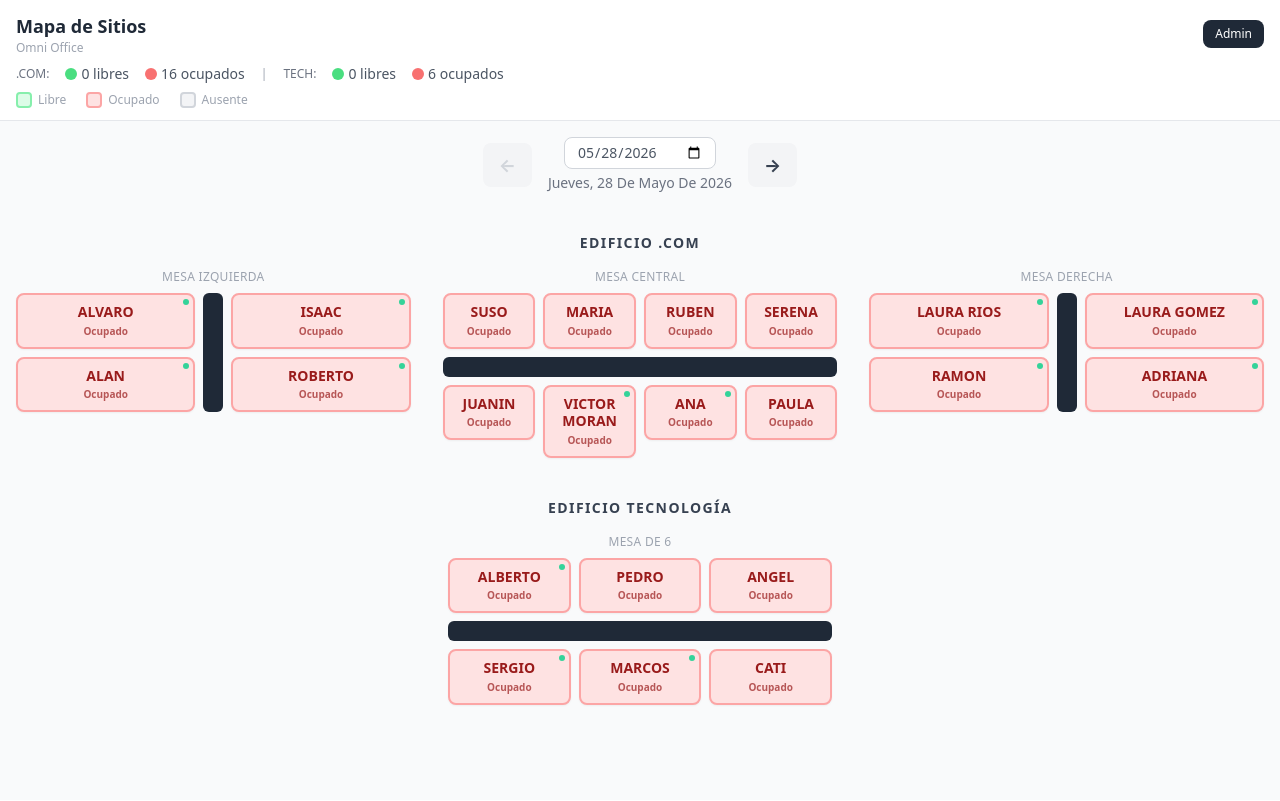
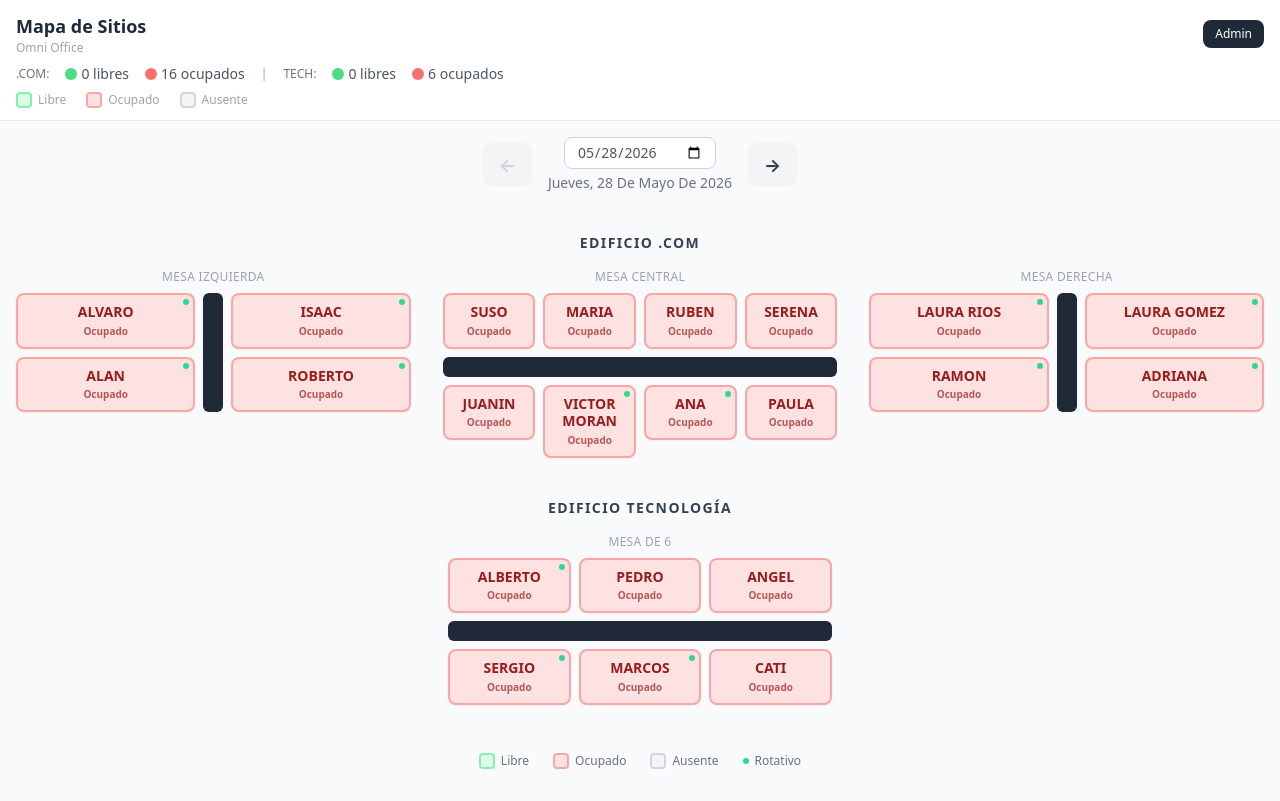
Before and after one commit to isaachuergabayon/seat-in-omni, a React (Vite) app: page /#/ in a window 1280 px wide. Built offline with nearby package versions, Linux system fonts and the light colour scheme.

Commit message:
fix: restore legend at bottom and add rotativo indicator

```diff
--- a/src/pages/Home.tsx
+++ b/src/pages/Home.tsx
@@ -81,6 +81,26 @@ export default function Home() {
         <DateNavigator date={date} onChange={setDate} />
         {/* Sin onUpdate → popover solo lectura */}
         <OfficeMap seats={resolvedSeats} people={data.people} />
+
+        {/* Leyenda */}
+        <div className="flex justify-center gap-6 mt-6 pb-8 text-xs text-gray-500">
+          <span className="flex items-center gap-1.5">
+            <span className="w-4 h-4 rounded bg-green-100 border-2 border-green-300 inline-block" />
+            Libre
+          </span>
+          <span className="flex items-center gap-1.5">
+            <span className="w-4 h-4 rounded bg-red-100 border-2 border-red-300 inline-block" />
+            Ocupado
+          </span>
+          <span className="flex items-center gap-1.5">
+            <span className="w-4 h-4 rounded bg-gray-100 border-2 border-gray-300 inline-block" />
+            Ausente
+          </span>
+          <span className="flex items-center gap-1.5">
+            <span className="w-1.5 h-1.5 rounded-full bg-emerald-400 inline-block" />
+            Rotativo
+          </span>
+        </div>
       </main>
     </div>
   )
```
Also changed, not shown: 1 other file (tests, documents, lock files or other folders).
